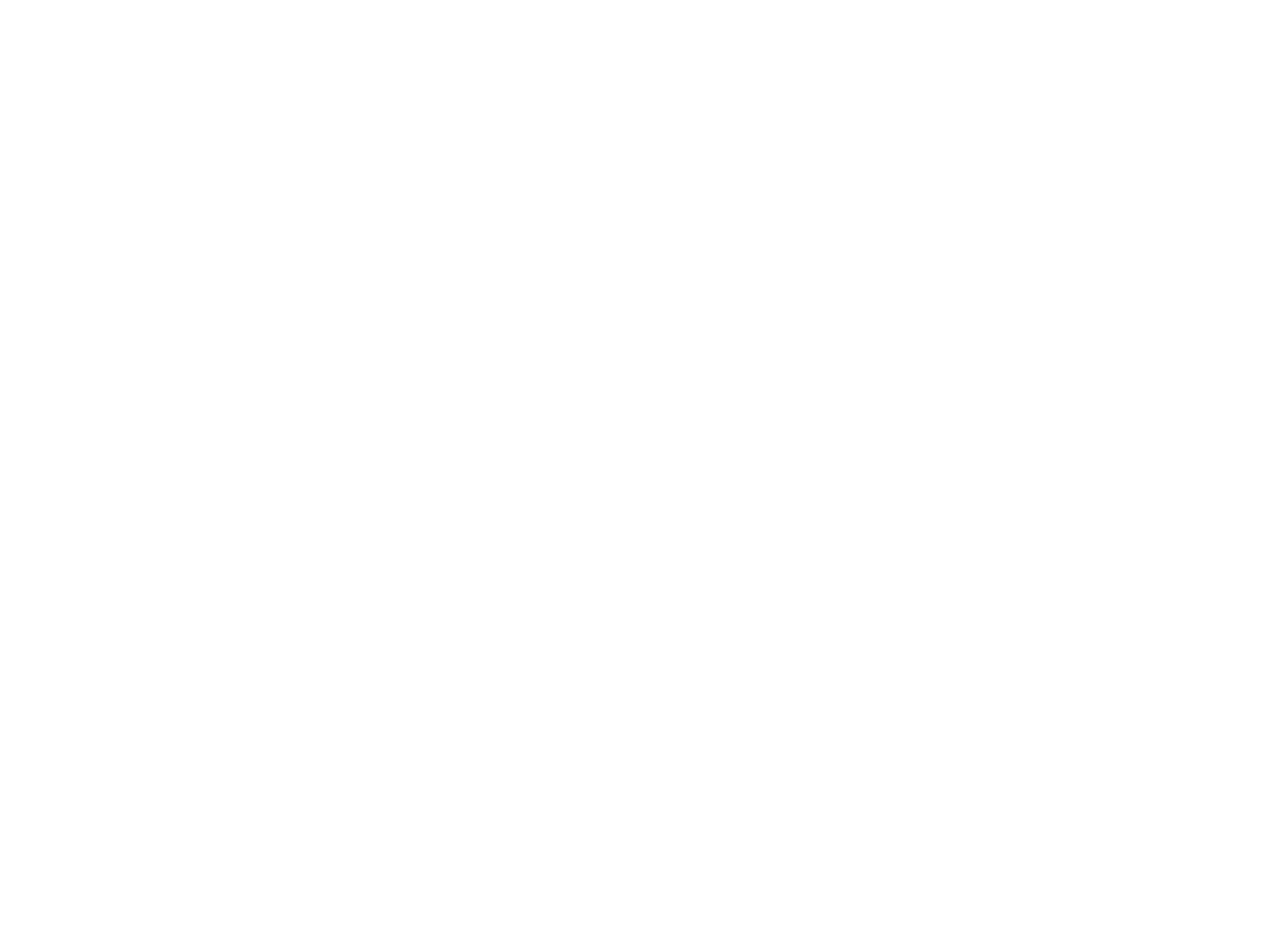
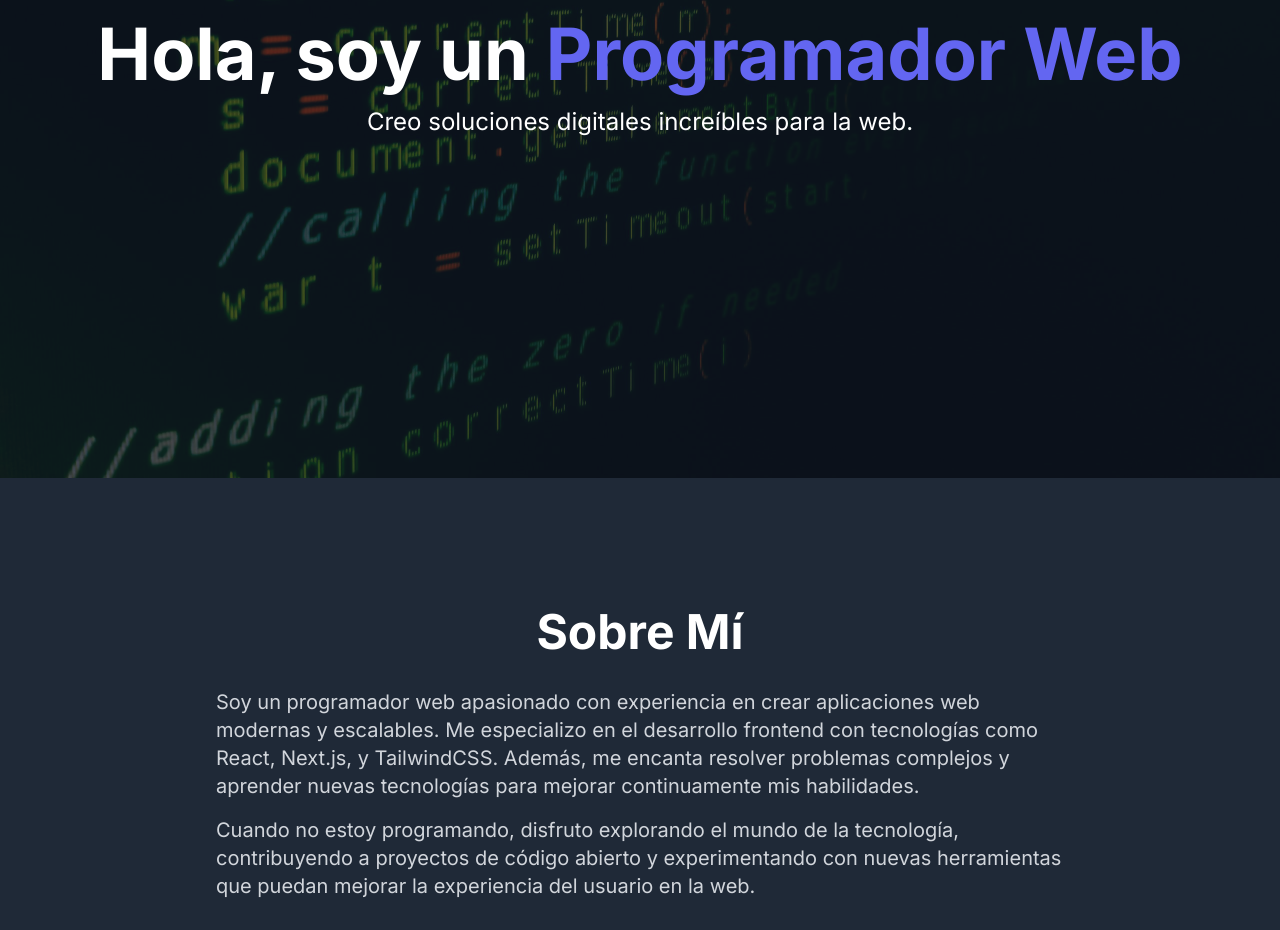
Before and after one commit to OslarCode/web_DEveloper_Portfolio, a Next.js app: page / in a window 1280 px wide. Shown: the part 322-1252 px from the top of the page. Before the commit the page ends 800 px from the top, so only its background shows below. Built offline with nearby package versions, Linux system fonts and the light colour scheme.

Commit message:
new-feature-hero-about

```diff
--- a/package.json
+++ b/package.json
@@ -18,6 +18,7 @@
     "next": "14.2.7",
     "react": "^18",
     "react-dom": "^18",
+    "react-scroll-parallax": "^3.4.5",
     "tailwind-merge": "^2.5.2",
     "tailwindcss-animate": "^1.0.7"
   },
--- a/src/app/globals.css
+++ b/src/app/globals.css
@@ -98,3 +98,21 @@
 main {
   padding-top: 64px; /* Para evitar que el contenido quede oculto bajo la navbar */
 }
+
+/* Hero Section Background */
+.bg-hero-pattern {
+  background-image: url("/parallax/pexels-jorge-jesus-137537-614117.jpg");
+}
+
+/* Tamaños grandes para pantallas pequeñas y grandes */
+.text-5xl {
+  font-size: 3rem;
+}
+
+.text-7xl {
+  font-size: 5rem;
+}
+
+.text-indigo-500 {
+  color: #6366f1;
+}
--- a/src/app/layout.tsx
+++ b/src/app/layout.tsx
@@ -2,6 +2,7 @@
 import { Inter } from "next/font/google";
 import { Navbar } from "@/components/Navbar";
 import { Footer } from "@/components/Footer";
+import { ClientWrapper } from "@/components/ClientWrapper";
 import "./globals.css";
 
 const inter = Inter({ subsets: ["latin"] });
@@ -21,8 +22,7 @@
       <body className={inter.className}>
         {" "}
         <Navbar />
-        <main>{children}</main>
-        {children}
+        <ClientWrapper>{children}</ClientWrapper>
         <Footer />
       </body>
     </html>
--- a/src/app/page.tsx
+++ b/src/app/page.tsx
@@ -1,5 +1,12 @@
-import Image from "next/image";
+// app/page.tsx
+import { Hero } from "@/components/Hero";
+import { AboutMe } from "@/components/AboutMe";
 
 export default function Home() {
-  return <></>;
+  return (
+    <>
+      <Hero />
+      <AboutMe />
+    </>
+  );
 }
--- /dev/null
+++ b/src/components/AboutMe.tsx
@@ -0,0 +1,39 @@
+// components/AboutMe.tsx
+"use client";
+
+import { motion } from "framer-motion";
+import { Parallax } from "react-scroll-parallax";
+
+export const AboutMe = () => {
+  return (
+    <section className="relative py-20 bg-gray-800 text-gray-300">
+      <Parallax speed={5}>
+        <motion.div
+          className="max-w-4xl mx-auto px-6"
+          initial={{ opacity: 0, y: 50 }}
+          whileInView={{ opacity: 1, y: 0 }}
+          transition={{ duration: 0.8 }}
+          viewport={{ once: true }}
+        >
+          <h2 className="text-4xl md:text-5xl font-bold mb-8 text-center text-white">
+            Sobre Mí
+          </h2>
+          <p className="text-lg md:text-xl leading-relaxed">
+            Soy un programador web apasionado con experiencia en crear
+            aplicaciones web modernas y escalables. Me especializo en el
+            desarrollo frontend con tecnologías como React, Next.js, y
+            TailwindCSS. Además, me encanta resolver problemas complejos y
+            aprender nuevas tecnologías para mejorar continuamente mis
+            habilidades.
+          </p>
+          <p className="text-lg md:text-xl leading-relaxed mt-4">
+            Cuando no estoy programando, disfruto explorando el mundo de la
+            tecnología, contribuyendo a proyectos de código abierto y
+            experimentando con nuevas herramientas que puedan mejorar la
+            experiencia del usuario en la web.
+          </p>
+        </motion.div>
+      </Parallax>
+    </section>
+  );
+};
--- /dev/null
+++ b/src/components/ClientWrapper.tsx
@@ -0,0 +1,7 @@
+"use client";
+
+import { ParallaxProvider } from "react-scroll-parallax";
+
+export const ClientWrapper = ({ children }: { children: React.ReactNode }) => {
+  return <ParallaxProvider>{children}</ParallaxProvider>;
+};
--- /dev/null
+++ b/src/components/Hero.tsx
@@ -0,0 +1,34 @@
+// components/Hero.tsx
+"use client";
+
+import { motion } from "framer-motion";
+import { Parallax } from "react-scroll-parallax";
+
+export const Hero = () => {
+  return (
+    <section className="relative h-screen flex items-center justify-center bg-gray-900 text-white">
+      <Parallax speed={-10} className="absolute inset-0 z-0">
+        <div className="bg-hero-pattern bg-cover bg-center w-full h-full opacity-30" />
+      </Parallax>
+
+      <div className="relative z-10 text-center px-6">
+        <motion.h1
+          className="text-5xl md:text-7xl font-bold leading-tight"
+          initial={{ opacity: 0, y: 50 }}
+          animate={{ opacity: 1, y: 0 }}
+          transition={{ duration: 1 }}
+        >
+          Hola, soy un <span className="text-indigo-500">Programador Web</span>
+        </motion.h1>
+        <motion.p
+          className="text-lg md:text-2xl mt-4"
+          initial={{ opacity: 0, y: 50 }}
+          animate={{ opacity: 1, y: 0 }}
+          transition={{ duration: 1, delay: 0.5 }}
+        >
+          Creo soluciones digitales increíbles para la web.
+        </motion.p>
+      </div>
+    </section>
+  );
+};
```
Also changed, not shown: public/parallax/pexels-jorge-jesus-137537-614117.jpg (added), 1 other file (tests, documents, lock files or other folders).
